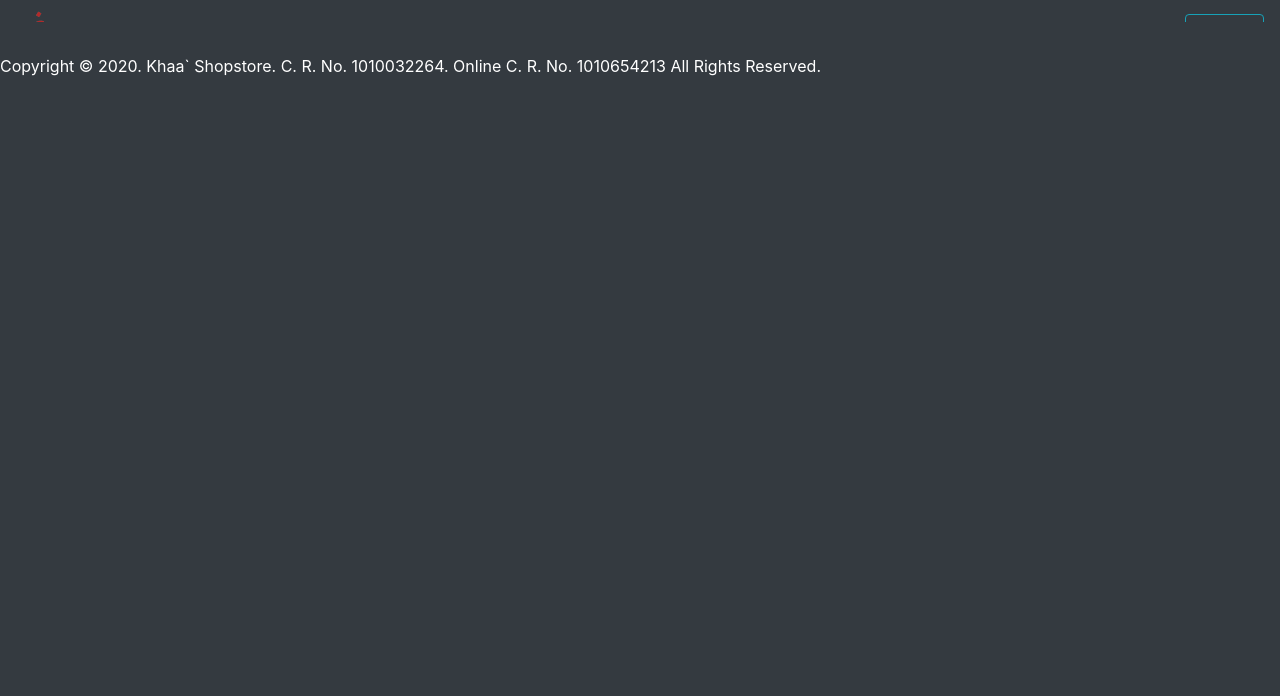
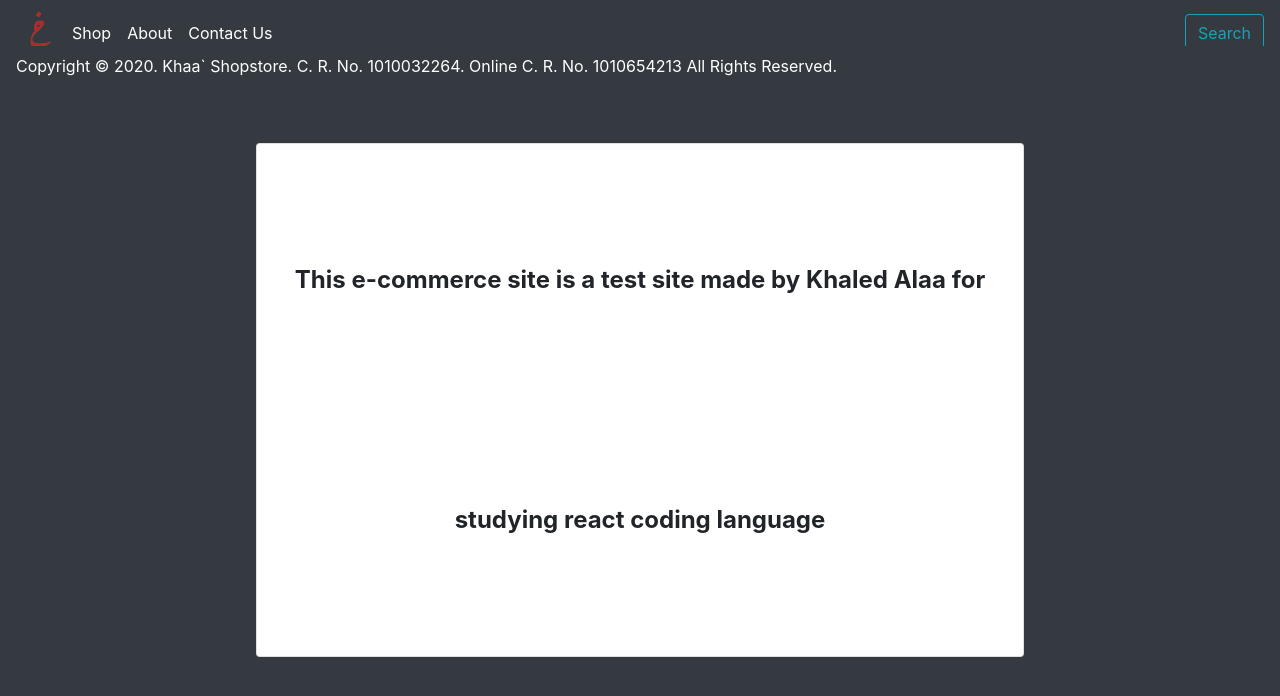
Before and after one commit to Khaled-Alaa/e-commerce-project, a React (Create React App) app: page /creator in a window 1280 px wide. Shown: the top 696 px of the page. Built offline with nearby package versions, Linux system fonts and the light colour scheme.

Commit message:
feature : add about info component

```diff
--- a/src/App.js
+++ b/src/App.js
@@ -1,6 +1,7 @@
 import MainBar from "./Components/mainbar/mainbar";
 import Slider from "./Components/slider/slider";
 import FooterBar from "./Components/footer/footer";
+import AboutInfo from "./Components/about/about";
 /*import Card from "./Components/card";
 import Form from "./Components/form";*/
 import { BrowserRouter as Router, Route } from "react-router-dom";
@@ -14,6 +15,7 @@ function App() {
       <div className="App">
         <MainBar />
         <Route exact path="/" render={() => <Slider />} />
+        <Route path="/creator" component={AboutInfo} />
         {/*}<Route path="/shop" component={Card} />
         <Route path="/contactus" component={Form} />{*/}
         <FooterBar />
--- /dev/null
+++ b/src/Components/about/about.js
@@ -0,0 +1,14 @@
+import Form from "react-bootstrap/Form";
+import Col from "react-bootstrap/Form";
+import Card from "react-bootstrap/Card";
+
+function aboutinfo() {
+  return (
+    <Card className="about-container">
+      This e-commerce site is a test site made by Khaled Alaa for studying react
+      coding language
+    </Card>
+  );
+}
+
+export default aboutinfo;
--- a/src/styles/styles.css
+++ b/src/styles/styles.css
@@ -1,6 +1,19 @@
 body {
   background-color: #343a40;
 }
-.footer {
+/* .footer {
   padding: 2rem 0;
+}  */
+
+.about-container {
+  font-weight: bold;
+  line-height: 10;
+  font-size: 1.5rem;
+  text-align: center;
+  width: 60%;
+  position: absolute;
+  left: 50%;
+  top: 50%;
+  transform: translate(-50%, -50%);
+  padding: 1rem;
 }
```
Also changed, not shown: 1 other file (tests, documents, lock files or other folders).
